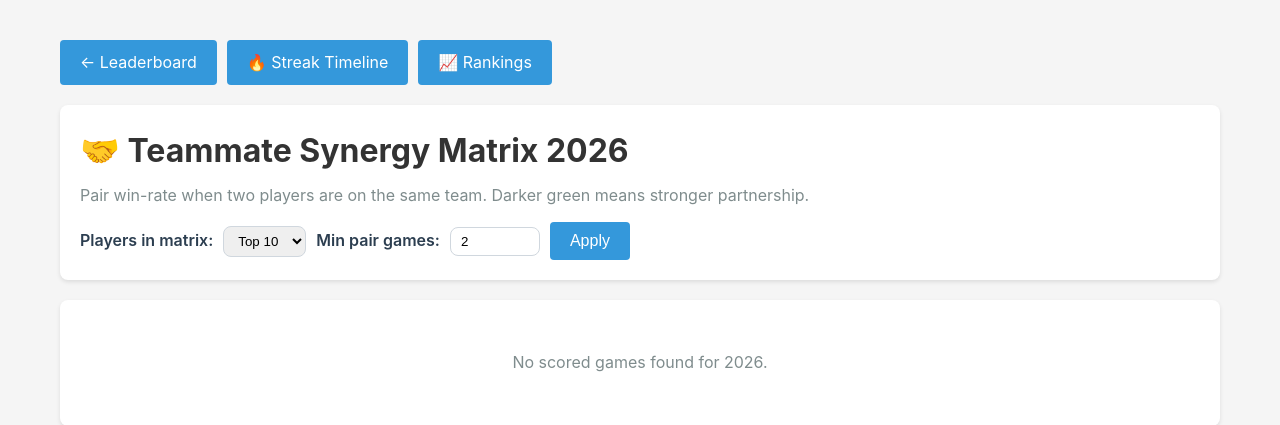
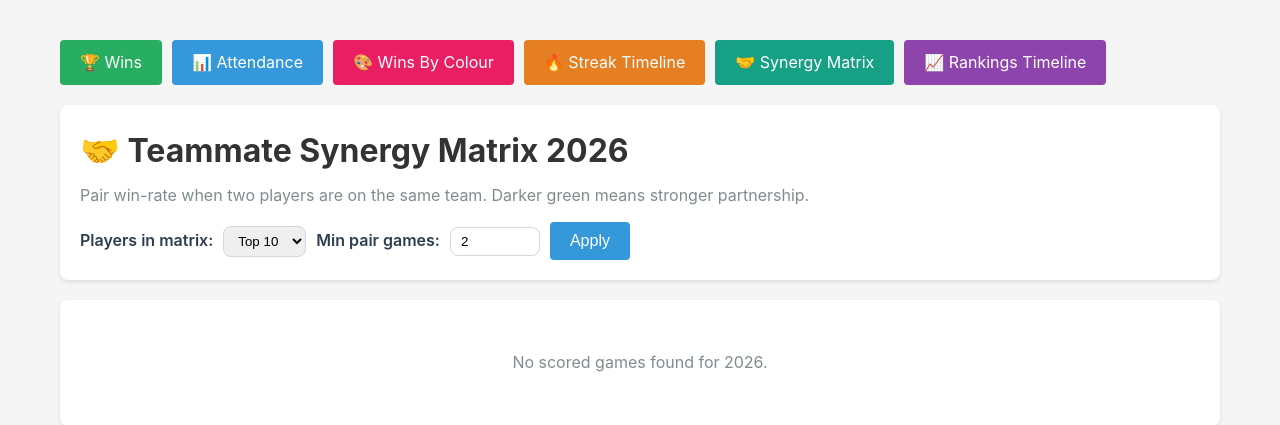
Before and after one commit to counterfitninja/wednesdaynite, a Flask app: page /stats/synergy in a window 1280 px wide. Shown: the part 190-615 px from the top of the page. Run offline with Flask 3, Linux system fonts and the light colour scheme; data that the repository does not hold is empty.

Commit message:
updateds

```diff
--- a/templates/stats_synergy.html
+++ b/templates/stats_synergy.html
@@ -55,9 +55,12 @@
 </style>
 
 <div style="display: flex; gap: 10px; margin-bottom: 20px; flex-wrap: wrap;">
-    <a href="/leaderboard" class="btn">← Leaderboard</a>
-    <a href="/stats/streaks" class="btn">🔥 Streak Timeline</a>
-    <a href="/stats/rankings" class="btn">📈 Rankings</a>
+    <a href="/leaderboard" class="btn" style="background: #27ae60;">🏆 Wins</a>
+    <a href="/leaderboard?tab=attendance" class="btn" style="background: #3498db;">📊 Attendance</a>
+    <a href="/stats/colors" class="btn" style="background: #e91e63;">🎨 Wins By Colour</a>
+    <a href="/stats/streaks" class="btn" style="background: #e67e22;">🔥 Streak Timeline</a>
+    <a href="/stats/synergy" class="btn" style="background: #16a085;">🤝 Synergy Matrix</a>
+    <a href="/stats/rankings" class="btn" style="background: #8e44ad;">📈 Rankings Timeline</a>
 </div>
 
 <div class="card">
```
Also changed, not shown: templates/leaderboard.html (+48 -44 lines), templates/stats_rankings.html (+6 -2 lines), templates/stats_streaks.html (+6 -3 lines).
